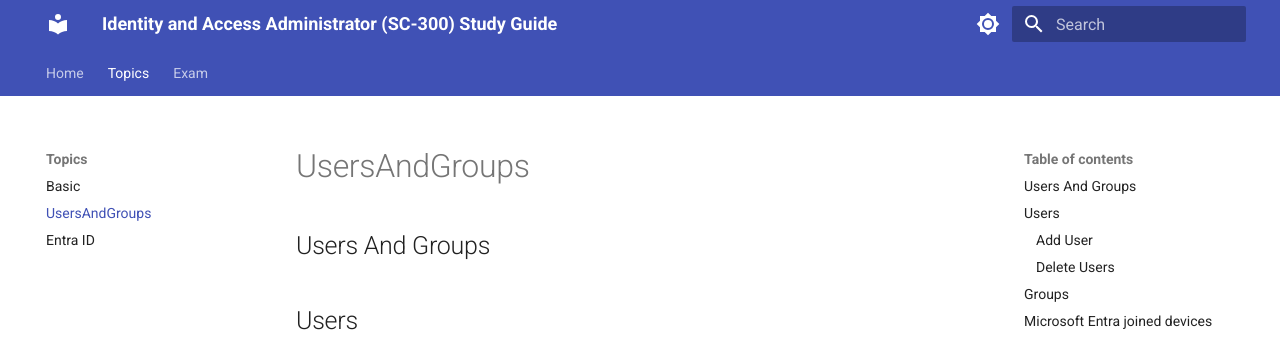
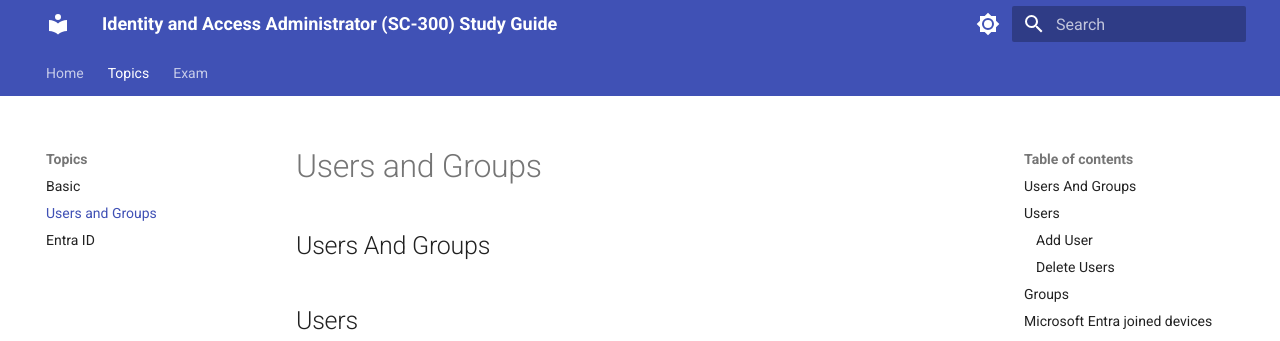
Before and after one commit to yoonghan/SC-300-Identity-and-Access-Administrator, an MkDocs documentation site: the page built from docs/UsersAndGroups.md, in a window 1280 px wide and 900 px high. Shown: the top 341 px of the window. Built offline with MkDocs 1.6.1 and Material for MkDocs 9.7.7, drawn with Linux system fonts in a browser that asks for light colours.

Commit message:
Update docs

```diff
--- a/docs/UsersAndGroups.md
+++ b/docs/UsersAndGroups.md
@@ -39,7 +39,7 @@
     - PowerShell
     - Microsoft Graph API
 
-![License assignment to Users](/img/license-assignment-to-users.png)
+![License assignment to Users](img/license-assignment-to-users.png)
 
 2. Select Billing from the menu on the left.
 3. Select Licenses.
--- a/mkdocs.yml
+++ b/mkdocs.yml
@@ -28,7 +28,7 @@
   - Home: index.md
   - Topics:
     - Basic.md
-    - UsersAndGroups.md
+    - 'Users and Groups': UsersAndGroups.md
     - EntraId.md
   - Exam:
     - Exam_Preparation/Notes.md
```
